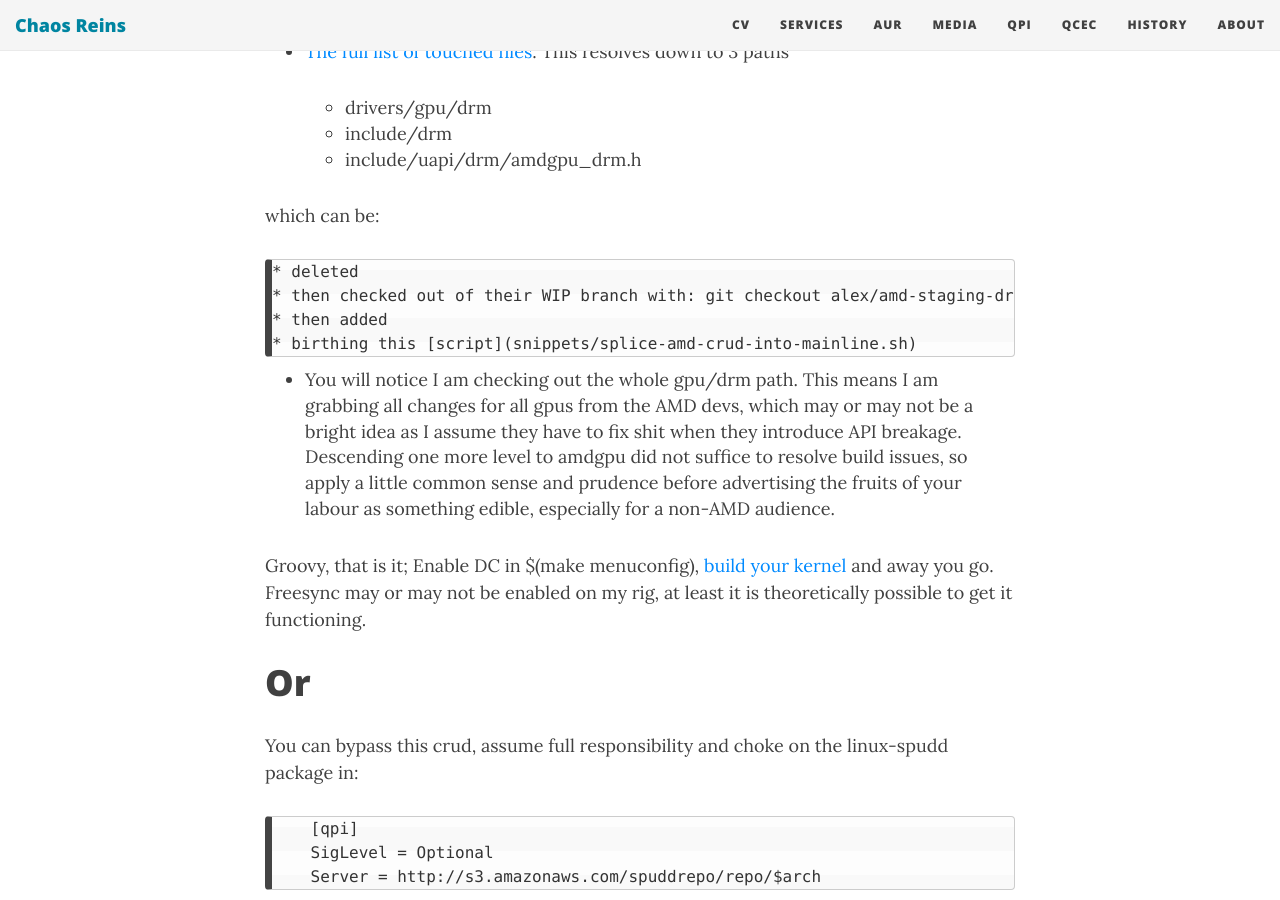
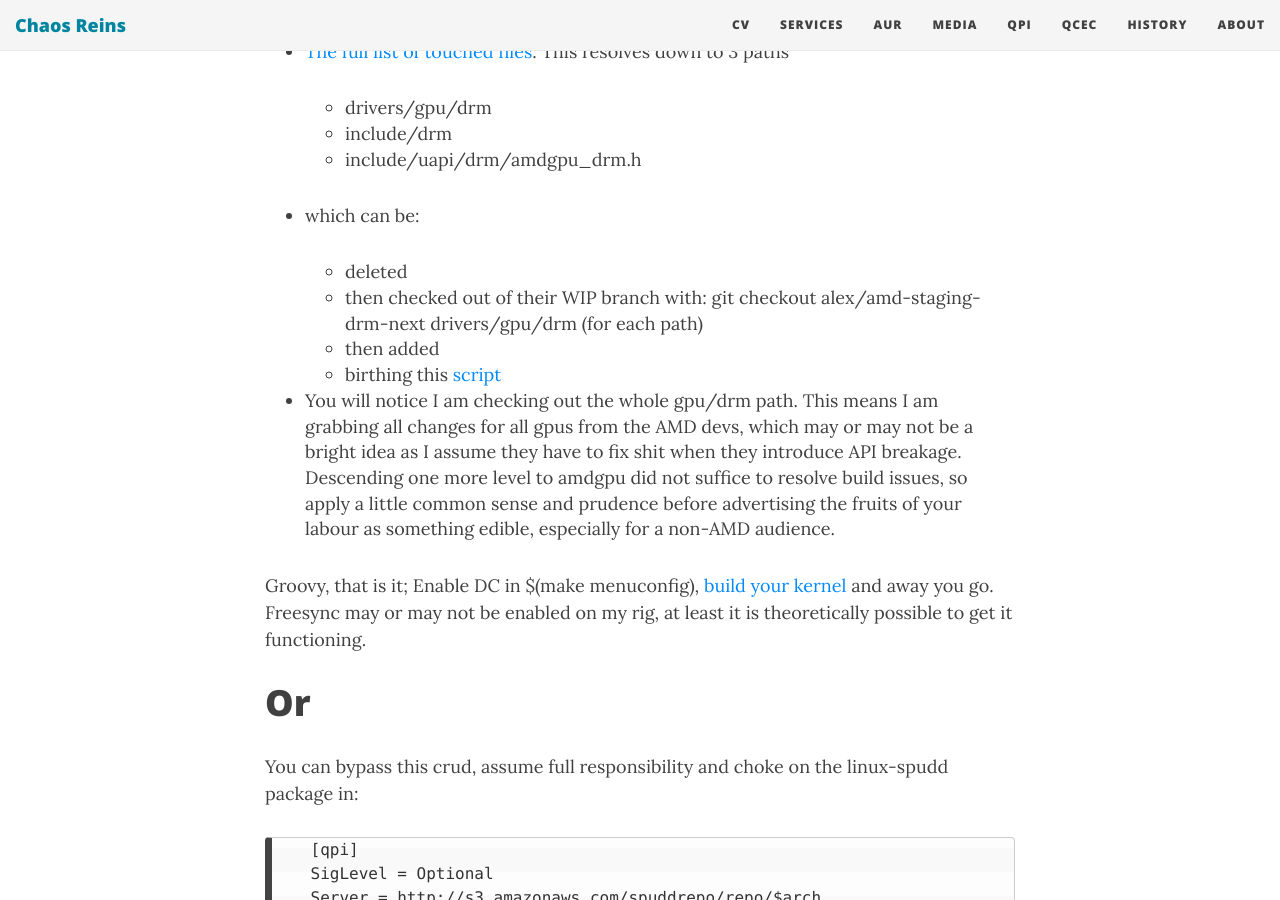
Before and after one commit to sirspudd/sirspudd.github.io, a Jekyll site: the page built from _posts/2017-06-04-amd-dc-usage.md, in a window 1280 px wide and 900 px high, scrolled down 945 px. Built offline with Jekyll 4.4.1, drawn with Linux system fonts in a browser that asks for light colours; nearby versions of some CDN libraries; comment, search, counter and statistics services are not loaded.

Commit message:
Love me some markdown

```diff
--- a/_posts/2017-06-04-amd-dc-usage.md
+++ b/_posts/2017-06-04-amd-dc-usage.md
@@ -29,7 +29,7 @@ I don't know of a single centralized source of information on how to consume the
     * include/drm
     * include/uapi/drm/amdgpu_drm.h
 
-which can be:
+* which can be:
 
     * deleted
     * then checked out of their WIP branch with: git checkout alex/amd-staging-drm-next drivers/gpu/drm (for each path)
```
